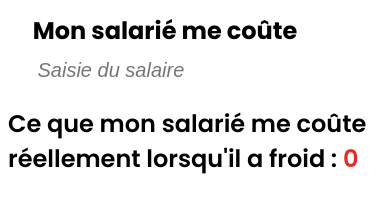
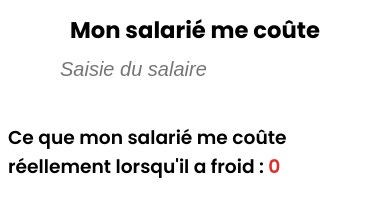
Before and after one commit to Solecooler/salaireFroid, a plain HTML site: page index.html in a window 390 px wide. Drawn offline with Linux system fonts and the light colour scheme.

Commit message:
mise a jour css responsive class salarié & changement taille texte result

```diff
--- a/css/style.css
+++ b/css/style.css
@@ -56,16 +56,29 @@ input[type="number"] {
     .salarié{
         display: flex;
         align-items: center;
-        height: 93px;
+        height: 110px;
         flex-direction: column;
-        margin-left: -60px;
+        margin-left: 0px;
     }
     .result{
         font-weight: 600;
-        font-size: 18pt;
+        font-size: 14pt; /*ancien version à 18pt*/
     }
     .Enonce{
-        font-size: 18pt;
+        font-size: 17pt;
         margin: 0;
     }
+    input[type="number"] {
+        width: 65%;
+        padding-bottom: 7px;
+        padding-left: 0px !important;
+        border: 1px solid #ccc;
+        border-radius: 4px;
+        font-style: italic;
+        font-size: 15pt !important;
+        margin-left: 0px !important;
+        appearance: none;
+        outline: none;
+        background-color: #ffffff00;
+    }
 }
```
